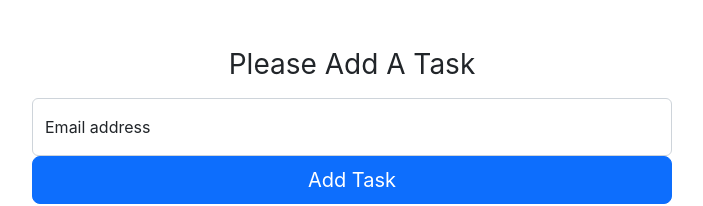
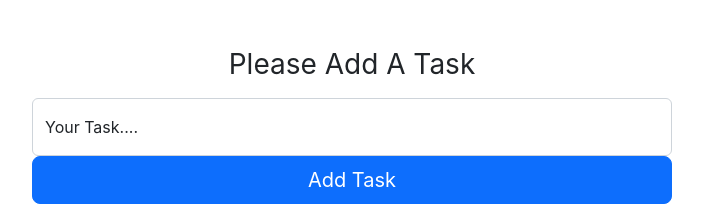
Before and after one commit to Johnnychen384/FullStackToDoList, a React (Create React App) app in the folder frontend/: page / in a window 1280 px wide. Shown: the top 206 px of the page, without its empty margins (288-991 px from the left). Built offline with nearby package versions, Linux system fonts and the light colour scheme; no server answers.

Commit message:
changed text

```diff
--- a/frontend/src/App.js
+++ b/frontend/src/App.js
@@ -55,7 +55,7 @@ function App() {
 
           <div className="form-floating">
             <input type="text" className="form-control" id="floatingInput" placeholder="What to do..." name="task" onChange={handleChange}/>
-            <label for="floatingInput">Email address</label>
+            <label for="floatingInput">Your Task....</label>
           </div>
           <button className="w-100 btn btn-lg btn-primary" type="submit">Add Task</button>
 
```
